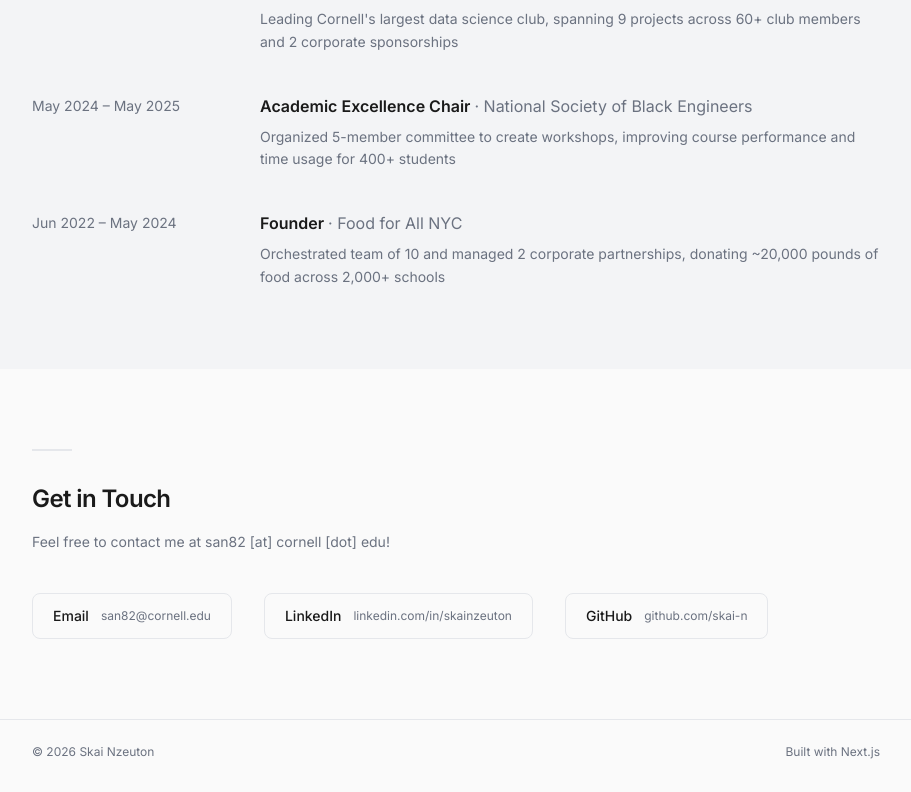
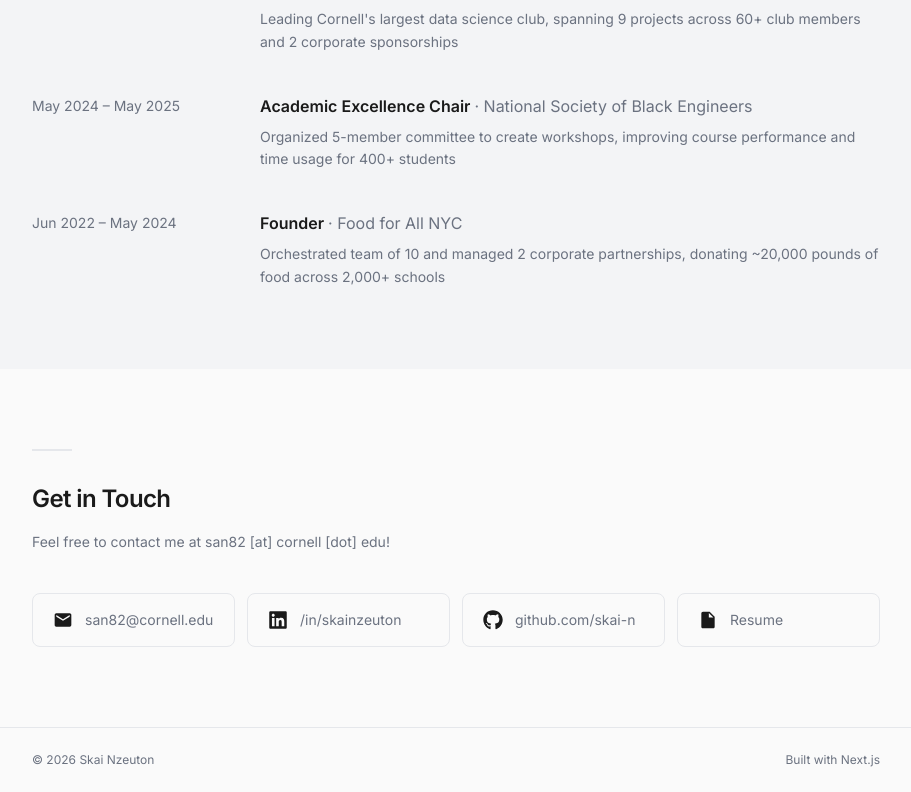
Before and after one commit to Skai-N/personal-site, a Next.js app in the folder site/: page / in a window 1280 px wide. Shown: the part 2457-3249 px from the top of the page, without its empty margins (184-1095 px from the left). Built offline with nearby package versions, Linux system fonts and the light colour scheme.

Commit message:
Add resume download button

```diff
--- a/site/app/page.tsx
+++ b/site/app/page.tsx
@@ -1,4 +1,6 @@
 import Image from "next/image";
+import { FaGithub, FaLinkedin } from "react-icons/fa";
+import { MdEmail, MdInsertDriveFile } from "react-icons/md";
 import { basePath } from "@/lib/config";
 
 /* ── Data ────────────────────────────────────── */
@@ -112,18 +114,28 @@ const LEADERSHIP = [
 ];
 
 const CONTACT_LINKS = [
-  { label: "Email", value: "san82@cornell.edu", href: "mailto:san82@cornell.edu" },
+  {
+    label: "Email",
+    value: "san82@cornell.edu",
+    href: "mailto:san82@cornell.edu",
+    icon: MdEmail,
+  },
   {
     label: "LinkedIn",
-    value: "linkedin.com/in/skainzeuton",
+    value: "/in/skainzeuton",
     href: "https://linkedin.com/in/skainzeuton",
+    icon: FaLinkedin,
   },
   {
     label: "GitHub",
     value: "github.com/skai-n",
     href: "https://github.com/skai-n",
+    icon: FaGithub,
   },
-];
+] as const;
+
+const RESUME_FILE = "Skai Nzeuton Resume.pdf";
+const contactIconClass = "h-5 w-5 shrink-0 text-foreground";
 
 /* ── Page ────────────────────────────────────── */
 
@@ -180,11 +192,11 @@ export default function Home() {
               Skai Nzeuton
             </h1>
             <div className="max-w-md text-base leading-relaxed text-muted space-y-4">
-              <p>Hey, I'm Skai! 🤙 </p>
+              <p>Hey, I&apos;m Skai! 🤙 </p>
 
               <p>
                 As a junior studying computer science and entrepreneurship at Cornell
-                University, I'm passionate about using technology and innovation to solve
+                University, I&apos;m passionate about using technology and innovation to solve
                 complex issues!
               </p>
 
@@ -193,7 +205,7 @@ export default function Home() {
                 computing, and social entrepreneurship. To further these interests, I
                 started my own nonprofit called Food for All NYC, joined the National
                 Society of Black Engineers, the Cornell Data Science project team, and serve
-                as a mentor for LinkedIn's ASCEND program.
+                as a mentor for LinkedIn&apos;s ASCEND program.
               </p>
 
               <p>
@@ -339,21 +351,30 @@ export default function Home() {
               Feel free to contact me at san82 [at] cornell [dot] edu!
             </p>
 
-            <div className="flex flex-col gap-4 sm:flex-row sm:gap-8">
+            <div className="grid gap-4 lg:grid-cols-4 lg:gap-3">
               {CONTACT_LINKS.map((c, i) => (
                 <a
                   key={i}
                   href={c.href}
                   target="_blank"
                   rel="noopener noreferrer"
-                  className="contact-link flex items-center gap-3 rounded-lg border border-border px-5 py-3 text-sm text-muted"
+                  aria-label={c.label}
+                  className="contact-link flex min-w-0 items-center gap-3 overflow-hidden rounded-lg border border-border px-5 py-4 text-sm text-muted"
                 >
-                  <span className="font-medium text-foreground">
-                    {c.label}
-                  </span>
-                  <span className="text-xs">{c.value}</span>
+                  <c.icon className={contactIconClass} aria-hidden="true" />
+                  <span className="min-w-0 truncate text-sm">{c.value}</span>
                 </a>
               ))}
+
+              <a
+                href={`${basePath}/${encodeURIComponent(RESUME_FILE)}`}
+                download={RESUME_FILE}
+                aria-label="Resume"
+                className="contact-link flex min-w-0 items-center gap-3 overflow-hidden rounded-lg border border-border px-5 py-4 text-sm text-muted"
+              >
+                <MdInsertDriveFile className={contactIconClass} aria-hidden="true" />
+                <span className="min-w-0 truncate text-sm">Resume</span>
+              </a>
             </div>
           </div>
         </section>
--- a/site/next.config.ts
+++ b/site/next.config.ts
@@ -4,7 +4,7 @@ const repoName = "personal-site";
 
 const isProd = process.env.NODE_ENV === "production";
 
-const nextConfig = {
+const nextConfig: NextConfig = {
   output: "export",
   basePath: isProd ? `/${repoName}` : "",
   assetPrefix: isProd ? `/${repoName}/` : "",
--- a/site/package.json
+++ b/site/package.json
@@ -11,7 +11,8 @@
   "dependencies": {
     "next": "16.2.3",
     "react": "19.2.4",
-    "react-dom": "19.2.4"
+    "react-dom": "19.2.4",
+    "react-icons": "^5.6.0"
   },
   "devDependencies": {
     "@tailwindcss/postcss": "^4",
```
Also changed, not shown: 2 other files (tests, documents, lock files or other folders).
